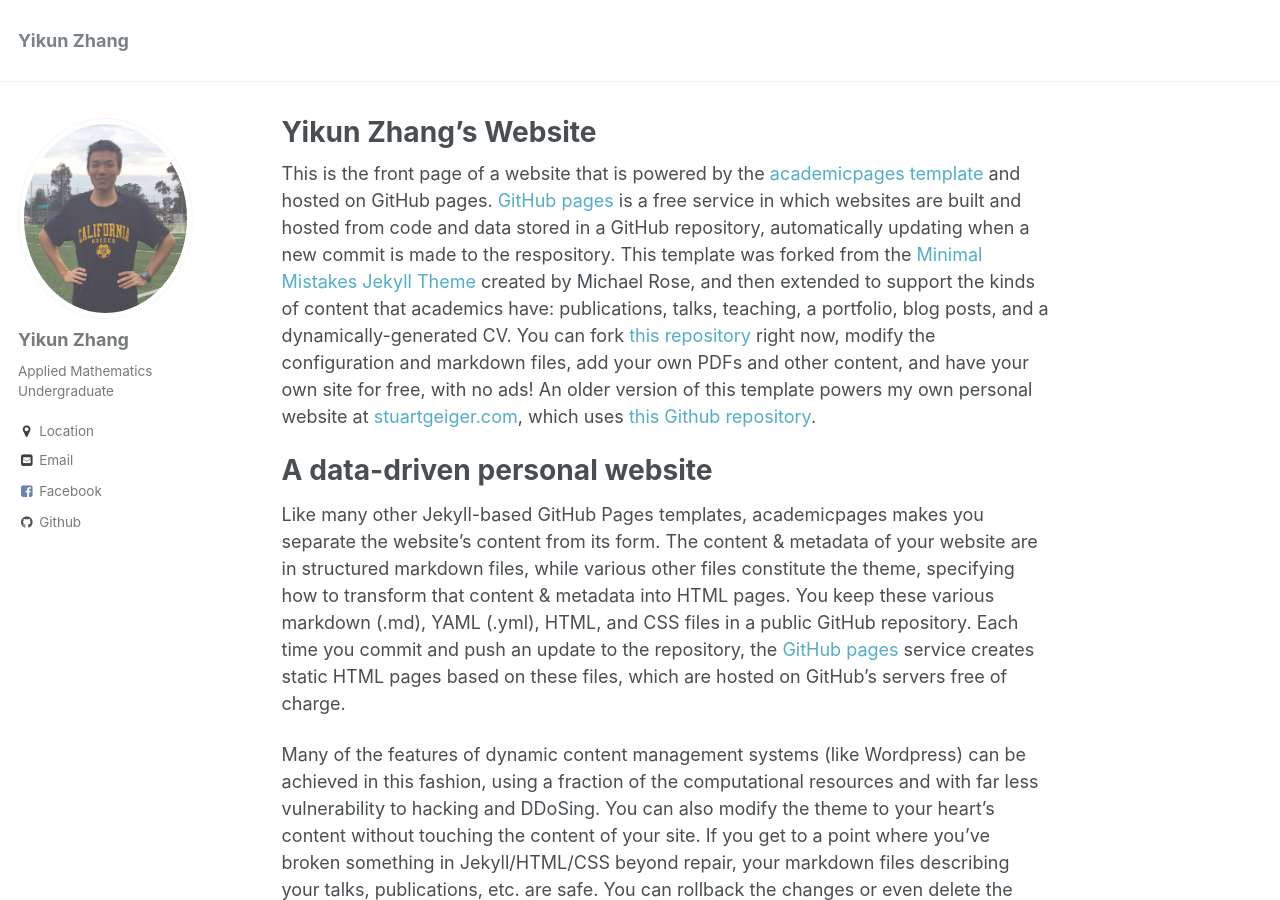
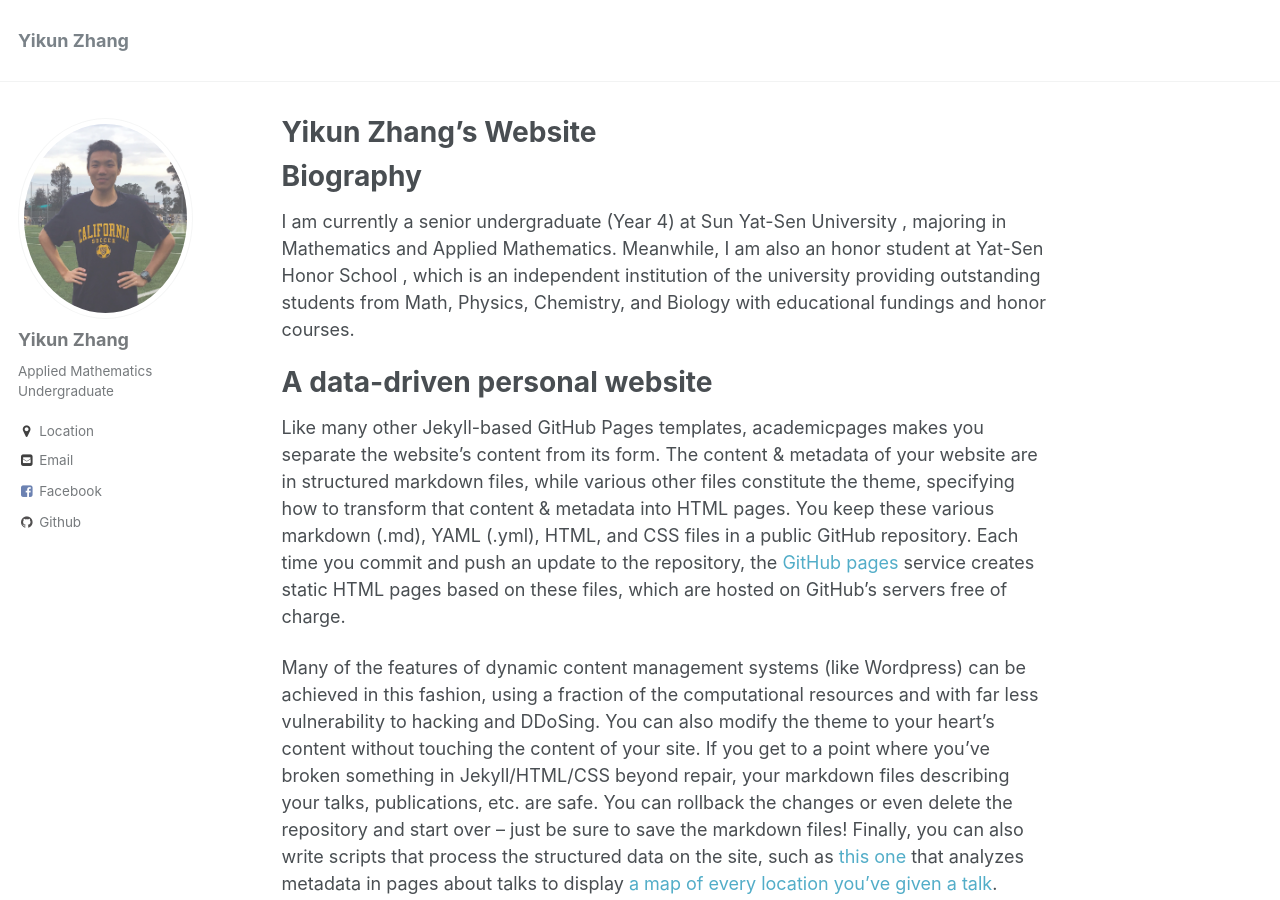
Before and after one commit to zhangyk8/zhangyk8.github.io, a Jekyll site: the page built from _pages/about.md, in a window 1280 px wide and 900 px high. Built offline with Jekyll 4.4.1, drawn with Linux system fonts in a browser that asks for light colours.

Commit message:
Update about.md

```diff
--- a/_pages/about.md
+++ b/_pages/about.md
@@ -8,7 +8,9 @@ redirect_from:
   - /about.html
 ---
 
-This is the front page of a website that is powered by the [academicpages template](https://github.com/academicpages/academicpages.github.io) and hosted on GitHub pages. [GitHub pages](https://pages.github.com) is a free service in which websites are built and hosted from code and data stored in a GitHub repository, automatically updating when a new commit is made to the respository. This template was forked from the [Minimal Mistakes Jekyll Theme](https://mmistakes.github.io/minimal-mistakes/) created by Michael Rose, and then extended to support the kinds of content that academics have: publications, talks, teaching, a portfolio, blog posts, and a dynamically-generated CV. You can fork [this repository](https://github.com/academicpages/academicpages.github.io) right now, modify the configuration and markdown files, add your own PDFs and other content, and have your own site for free, with no ads! An older version of this template powers my own personal website at [stuartgeiger.com](http://stuartgeiger.com), which uses [this Github repository](https://github.com/staeiou/staeiou.github.io).
+Biography
+======
+I am currently a senior undergraduate (Year 4) at  Sun Yat-Sen University , majoring in Mathematics and Applied Mathematics. Meanwhile, I am also an honor student at Yat-Sen Honor School , which is an independent institution of the university providing outstanding students from Math, Physics, Chemistry, and Biology with educational fundings and honor courses.
 
 A data-driven personal website
 ======
```
